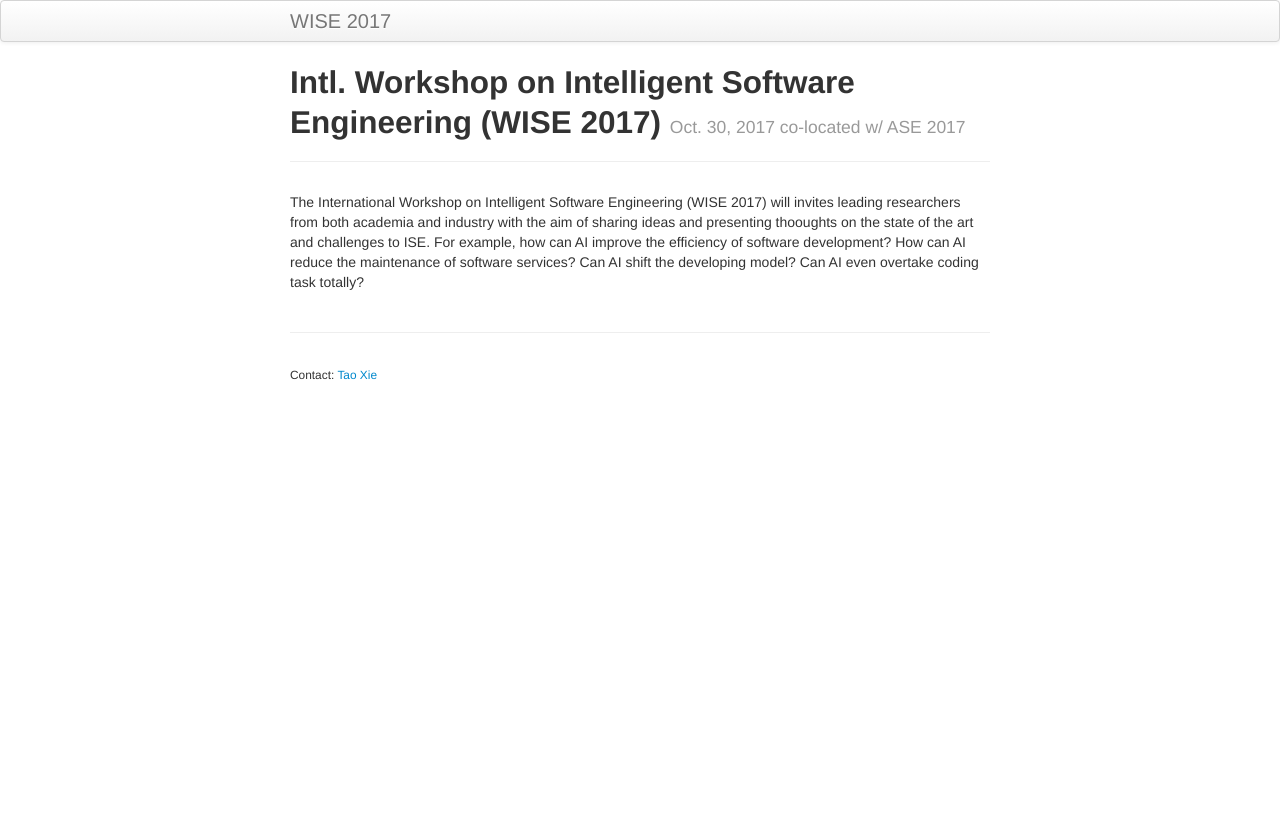
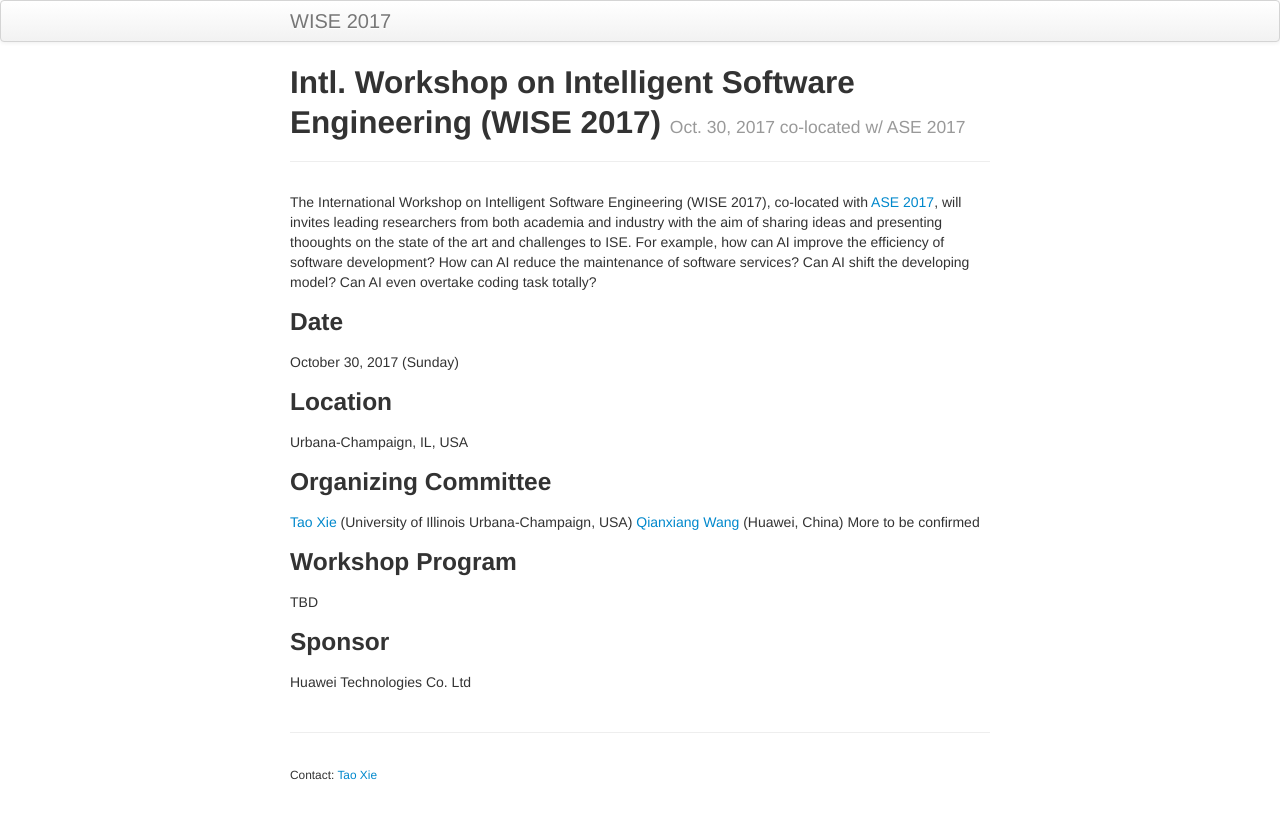
Before and after one commit to isofteng/wise2017, a Jekyll site: the page built from index.md, in a window 1280 px wide. Shown: the top 819 px of the page. Built offline with Jekyll 4.4.1, drawn with Linux system fonts in a browser that asks for light colours.

Commit message:
more contents

```diff
--- a/index.md
+++ b/index.md
@@ -5,4 +5,26 @@ tagline: Oct. 30, 2017 co-located w/ ASE 2017
 description: International Workshop on Intelligent Software Engineering (WISE 2017)
 ---
 
-The International Workshop on Intelligent Software Engineering (WISE 2017) will invites leading researchers from both academia and industry with the aim of sharing ideas and presenting thooughts on the state of the art and challenges to ISE. For example, how can AI improve the efficiency of software development? How can AI reduce the maintenance of software services? Can AI shift the developing model? Can AI even overtake coding task totally?
+The International Workshop on Intelligent Software Engineering (WISE 2017), co-located with [ASE 2017](http://ase2017.org/), will invites leading researchers from both academia and industry with the aim of sharing ideas and presenting thooughts on the state of the art and challenges to ISE. For example, how can AI improve the efficiency of software development? How can AI reduce the maintenance of software services? Can AI shift the developing model? Can AI even overtake coding task totally?
+
+### Date
+
+October 30, 2017 (Sunday)
+
+### Location
+
+Urbana-Champaign, IL, USA
+
+### Organizing Committee
+
+[Tao Xie](http://taoxie.cs.illinois.edu/) (University of Illinois Urbana-Champaign, USA)
+[Qianxiang Wang](http://sei.pku.edu.cn/~wqx/) (Huawei, China)
+More to be confirmed
+
+### Workshop Program
+
+TBD
+
+### Sponsor
+
+Huawei Technologies Co. Ltd
```
